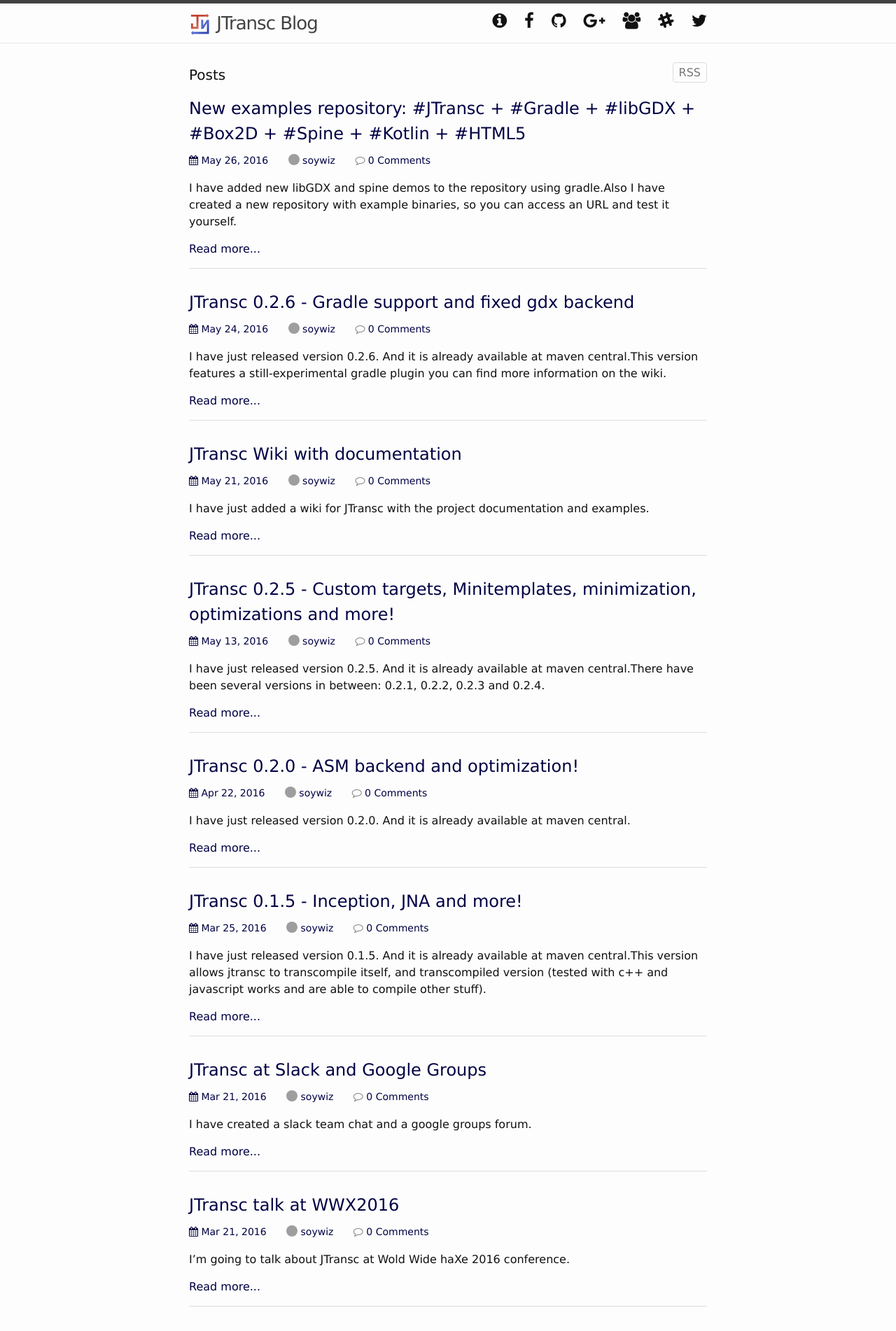
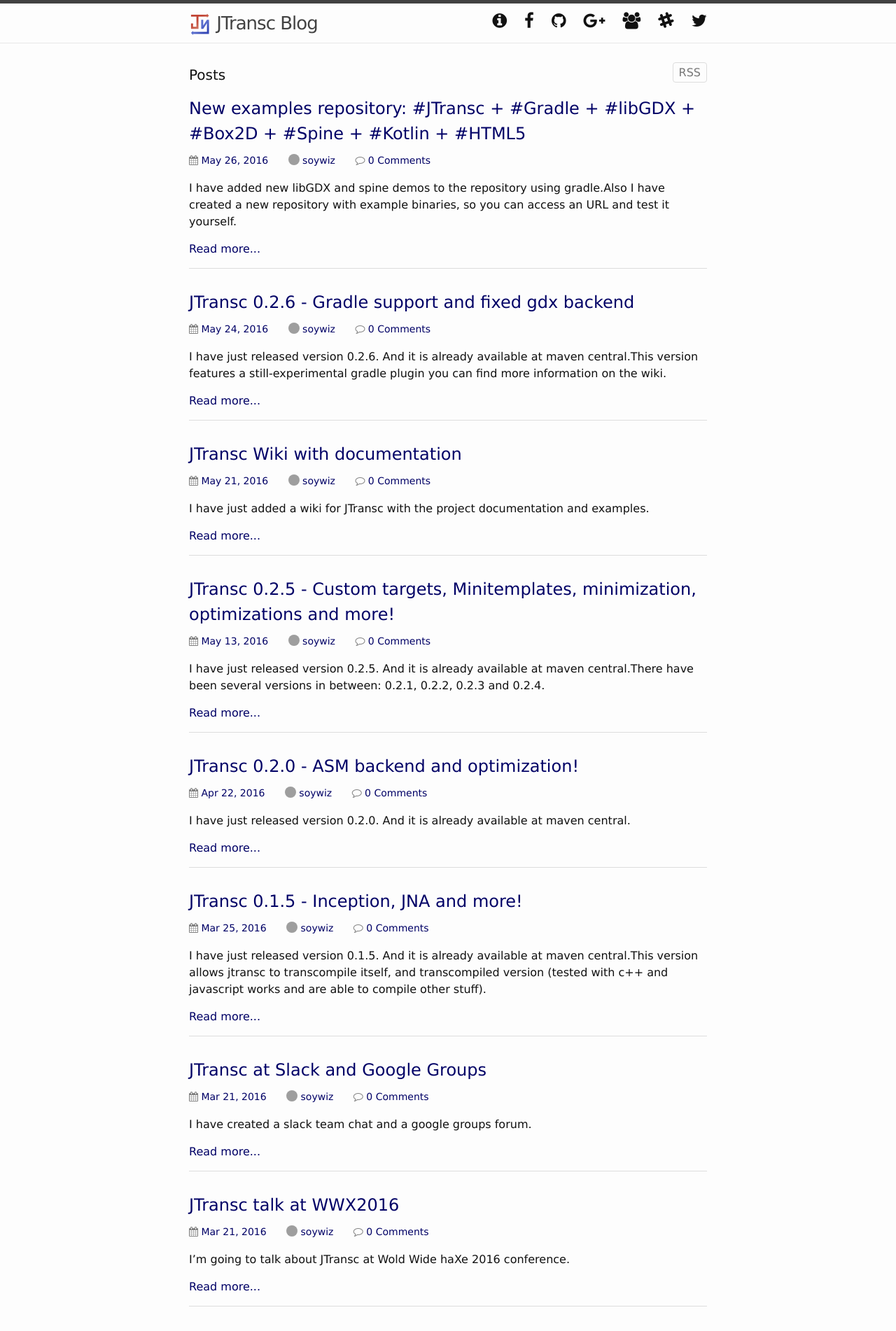
Before and after one commit to jtransc/blog.jtransc.com, a Jekyll site: the page built from index.html, in a window 1280 px wide. Shown: the top 1902 px of the page at 70% size. Built offline with Jekyll 4.4.1, drawn with Linux system fonts in a browser that asks for light colours; comment, search, counter and statistics services are not loaded; grey boxes are pictures that could not be loaded.

Commit message:
Small cosmetic changes

```diff
--- a/_layouts/post.html
+++ b/_layouts/post.html
@@ -7,11 +7,12 @@
 <article class="post" itemscope itemtype="http://schema.org/BlogPosting">
 
   <header class="post-header">
-    <h1 class="post-title" itemprop="name headline">{{ page.title }}</h1>
+    <h1 class="post-title" itemprop="name headline"><a href="{{ page.url }}">{{ page.title }}</a></h1>
     <p class="post-meta">
       <span class="post-meta-chunk">
+        <i class="fa fa-calendar" aria-hidden="true"></i>
         <a href="{{ post.url | prepend: site.baseurl }}">
-          <i class="fa fa-calendar" aria-hidden="true"></i> <time datetime="{{ page.date | date_to_xmlschema }}" itemprop="datePublished">{{ page.date | date: "%b %-d, %Y" }}</time>
+          <time datetime="{{ page.date | date_to_xmlschema }}" itemprop="datePublished">{{ page.date | date: "%b %-d, %Y" }}</time>
         </a>
       </span>
       {% if page.author %}
--- a/_sass/_base.scss
+++ b/_sass/_base.scss
@@ -91,11 +91,11 @@
  * Links
  */
 a {
-    color: #004;
+    color: #006;
     text-decoration: none;
 
     &:visited {
-        color: #005;
+        color: #008;
     }
 
     &:hover {
@@ -212,3 +212,9 @@
 a.post-link {
   margin-bottom:8px;
 }
+
+.post-title {
+  a {
+    color: black;
+  }
+}
--- a/index.html
+++ b/index.html
@@ -23,8 +23,9 @@
         <div style="margin-bottom:16px;">
           <span class="post-meta">
             <span class="post-meta-chunk">
+              <i class="fa fa-calendar" aria-hidden="true"></i>
               <a href="{{ post.url | prepend: site.baseurl }}">
-                <i class="fa fa-calendar" aria-hidden="true"></i> {{ post.date | date: "%b %-d, %Y" }}
+                {{ post.date | date: "%b %-d, %Y" }}
               </a>
             </span>
             <span class="post-meta-chunk">
```
